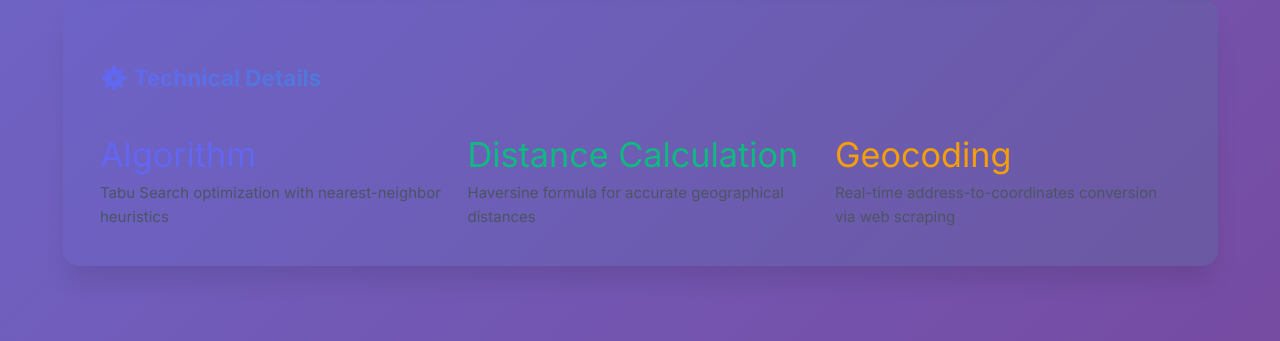
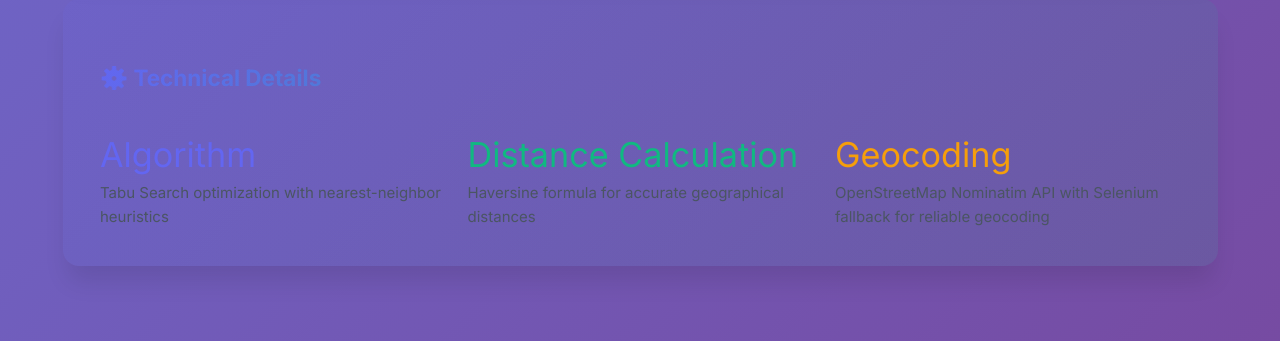
Before and after one commit to Timmmuuuuur/Projects_Website, a Django app: page /vrp/ in a window 1280 px wide. Shown: the part 1853-2194 px from the top of the page. Run offline with Django 3.2, Linux system fonts and the light colour scheme; some libraries are stand-ins or nearby versions.

Commit message:
added OpenStreemap functionality

```diff
--- a/main/templates/main/home.html
+++ b/main/templates/main/home.html
@@ -5,7 +5,7 @@
 <section class="hero-section">
   <div class="fade-in-up">
     <h1 class="hero-title">Hi, I'm Timur! 👋</h1>
-    <h2 class="hero-subtitle">Computer Engineering Graduate @ University of Waterloo</h2>
+    <h2 class="hero-subtitle">Computer Engineering Grad @ University of Waterloo</h2>
 
     <div class="hero-tags">
       <span class="hero-tag">💻 Tech Professional</span>
@@ -47,7 +47,7 @@
         Input multiple addresses and get optimized routes for your fleet instantly.
       </p>
       <div class="info-box">
-        <p><strong>Technologies:</strong> Python, Selenium, Haversine Algorithm, Tabu Search</p>
+        <p><strong>Technologies:</strong> Python, OpenStreetMap, Selenium, Haversine Algorithm, Tabu Search</p>
         <p><strong>Use Case:</strong> Delivery optimization, Fleet management, Route planning</p>
       </div>
       <a href="/vrp" class="modern-btn">
--- a/main/templates/main/vrp.html
+++ b/main/templates/main/vrp.html
@@ -122,7 +122,7 @@ Example: 100 Queen St, Ottawa, ON; CN Tower, Toronto, ON; Niagara Falls, ON"
     </div>
     <div>
       <h4 style="color: #f59e0b; margin-bottom: 0.5rem;">Geocoding</h4>
-      <p style="color: #4b5563;">Real-time address-to-coordinates conversion via web scraping</p>
+      <p style="color: #4b5563;">OpenStreetMap Nominatim API with Selenium fallback for reliable geocoding</p>
     </div>
   </div>
 </div>
--- a/main/views.py
+++ b/main/views.py
@@ -16,6 +16,9 @@ import numpy as np
 import pickle
 import os
 import time
+import requests
+from urllib.parse import quote
+from concurrent.futures import ThreadPoolExecutor, as_completed
 
 # Get the directory of the current file
 BASE_DIR = os.path.dirname(os.path.dirname(os.path.abspath(__file__)))
@@ -104,65 +107,131 @@ def print_request(request):
                     minKey = i
             return minKey, minValue
 
+        def geocode_with_osm_nominatim(address):
+            """
+            Geocode address using OpenStreetMap's Nominatim API
+            Returns (address, (lat, lon)) tuple or (address, None) if failed
+            """
+            try:
+                # OpenStreetMap Nominatim API - free and open source
+                # Searches OSM's database for address and returns coordinates
+                url = f"https://nominatim.openstreetmap.org/search"
+                params = {
+                    'q': address,
+                    'format': 'json',
+                    'limit': 1,
+                    'countrycodes': 'ca'  # Prioritize Canadian addresses
+                }
+                headers = {
+                    'User-Agent': 'VRP-Optimizer/1.0'  # Required by Nominatim
+                }
+
+                response = requests.get(url, params=params, headers=headers, timeout=5)
+                response.raise_for_status()
+                data = response.json()
+
+                if data and len(data) > 0:
+                    lat = float(data[0]['lat'])
+                    lon = float(data[0]['lon'])
+                    return (address, (lat, lon))
+                return (address, None)
+
+            except Exception as e:
+                return (address, None)
+
         def getCoordinatesFromCsv(incomingDocument):
-            """Get coordinates for addresses using web scraping with fallback to hardcoded demo data"""
+            """
+            Get coordinates for addresses using OpenStreetMap Nominatim API with concurrent requests
+            Falls back to Selenium web scraping if OSM fails, then to demo data
+            """
             one = [j for i in incomingDocument for j in i]
             coords = {}
+            osm_success_count = 0
+            selenium_success_count = 0
 
-            # Try geocoding with better error handling
-            try:
-                chrome_options = webdriver.ChromeOptions()
-                chrome_options.add_argument("--no-sandbox")
-                chrome_options.add_argument("--headless")
-                chrome_options.add_argument("--disable-gpu")
-                chrome_options.add_argument("--disable-dev-shm-usage")
-                chrome_options.add_argument("--window-size=1920,1080")
+            # Primary Method: Concurrent OpenStreetMap Nominatim API requests
+            messages.info(request, "🗺️ Using OpenStreetMap Nominatim for geocoding...")
 
-                driver = webdriver.Chrome(options=chrome_options)
-                driver.set_page_load_timeout(30)
-                url = "https://geocoder.ca/"
+            # Use ThreadPoolExecutor for concurrent requests (respectful rate limiting via max_workers)
+            with ThreadPoolExecutor(max_workers=5) as executor:
+                # Submit all geocoding tasks concurrently
+                futures = {
+                    executor.submit(geocode_with_osm_nominatim, address): address
+                    for address in one
+                }
 
-                for i in range(len(one)):
-                    try:
-                        driver.get(url)
+                # Collect results as they complete
+                for future in as_completed(futures):
+                    address, result = future.result()
+                    if result:
+                        coords[address] = list(result)
+                        osm_success_count += 1
+                    else:
+                        coords[address] = None
 
-                        # Wait for page to load and find input
-                        elem = WebDriverWait(driver, 15).until(
-                            EC.presence_of_element_located((By.CLASS_NAME, 'input-block-level'))
-                        )
-                        elem.clear()
-                        elem.send_keys(one[i])
+            messages.success(request, f"✅ OpenStreetMap geocoded {osm_success_count}/{len(one)} addresses")
 
-                        # Find and click submit button
-                        second = WebDriverWait(driver, 10).until(
-                            EC.element_to_be_clickable((By.XPATH, '//*[@id="geocode"]/input[2]'))
-                        )
-                        second.click()
+            # Secondary Method: Selenium fallback for failed addresses
+            failed_addresses = [addr for addr, coord in coords.items() if coord is None]
 
-                        # Wait for results - try multiple possible selectors
+            if failed_addresses:
+                messages.info(request, f"🔄 Trying Selenium fallback for {len(failed_addresses)} addresses...")
+                try:
+                    chrome_options = webdriver.ChromeOptions()
+                    chrome_options.add_argument("--no-sandbox")
+                    chrome_options.add_argument("--headless")
+                    chrome_options.add_argument("--disable-gpu")
+                    chrome_options.add_argument("--disable-dev-shm-usage")
+                    chrome_options.add_argument("--window-size=1920,1080")
+
+                    driver = webdriver.Chrome(options=chrome_options)
+                    driver.set_page_load_timeout(30)
+                    url = "https://geocoder.ca/"
+
+                    for address in failed_addresses:
                         try:
-                            result_elem = WebDriverWait(driver, 20).until(
-                                EC.presence_of_element_located((By.XPATH, '/html/body/div[2]/table[2]/tbody/tr/td[2]/p/strong'))
+                            driver.get(url)
+                            elem = WebDriverWait(driver, 15).until(
+                                EC.presence_of_element_located((By.CLASS_NAME, 'input-block-level'))
                             )
-                            result_text = result_elem.get_attribute('innerHTML')
-                            coords[one[i]] = [float(j) for j in result_text.split(", ")]
-                        except:
-                            # If geocoding fails for this address, use fallback
-                            messages.warning(request, f"Could not geocode address: {one[i]}, using approximate location")
-                            # Use Toronto coordinates as fallback
-                            coords[one[i]] = [43.65 + (i * 0.01), -79.38 + (i * 0.01)]
+                            elem.clear()
+                            elem.send_keys(address)
 
-                    except Exception as e:
-                        messages.warning(request, f"Error processing address {one[i]}: {str(e)}")
-                        coords[one[i]] = [43.65 + (i * 0.01), -79.38 + (i * 0.01)]
+                            second = WebDriverWait(driver, 10).until(
+                                EC.element_to_be_clickable((By.XPATH, '//*[@id="geocode"]/input[2]'))
+                            )
+                            second.click()
 
-                driver.quit()
+                            try:
+                                result_elem = WebDriverWait(driver, 20).until(
+                                    EC.presence_of_element_located((By.XPATH, '/html/body/div[2]/table[2]/tbody/tr/td[2]/p/strong'))
+                                )
+                                result_text = result_elem.get_attribute('innerHTML')
+                                coords[address] = [float(j) for j in result_text.split(", ")]
+                                selenium_success_count += 1
+                            except:
+                                pass  # Will use demo coordinates
 
-            except Exception as e:
-                messages.error(request, f"Geocoding service unavailable. Using demo coordinates. Error: {str(e)}")
-                # Fallback to demo data - Toronto area coordinates
-                for i, addr in enumerate(one):
+                        except Exception as e:
+                            pass  # Will use demo coordinates
+
+                    driver.quit()
+
+                    if selenium_success_count > 0:
+                        messages.success(request, f"✅ Selenium geocoded {selenium_success_count} additional addresses")
+
+                except Exception as e:
+                    messages.warning(request, "⚠️ Selenium fallback unavailable")
+
+            # Final fallback: Demo coordinates for any remaining failures
+            demo_count = 0
+            for i, (addr, coord) in enumerate(coords.items()):
+                if coord is None:
                     coords[addr] = [43.65 + (i * 0.02), -79.38 + (i * 0.02)]
+                    demo_count += 1
+
+            if demo_count > 0:
+                messages.warning(request, f"⚠️ Using demo coordinates for {demo_count} addresses")
 
             return coords
 
--- a/requirements.txt
+++ b/requirements.txt
@@ -15,6 +15,7 @@ scikit-learn
 
 # Web Scraping (already installed)
 # selenium - already installed
+requests
 
 # Utilities (already installed)
 # python-dateutil - already installed
```
Also changed, not shown: README.md.
